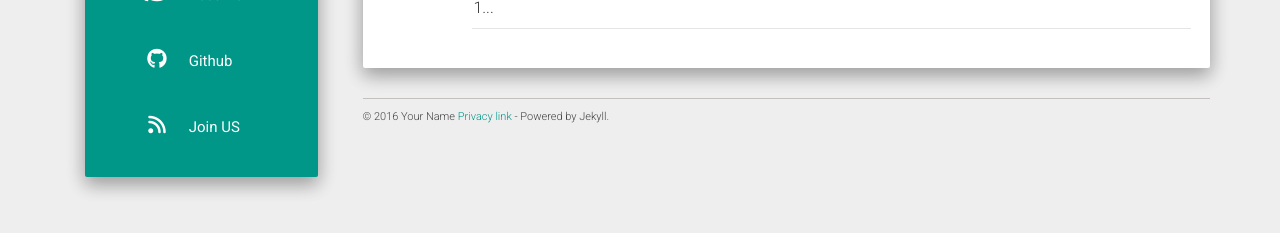
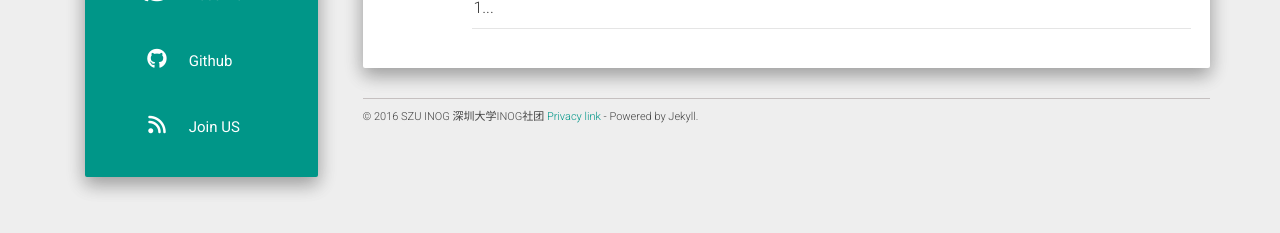
Before and after one commit to CConstance/szuinog.github.io, a Jekyll site: the page built from index.html, in a window 1280 px wide. Shown: the part 465-698 px from the top of the page. Built offline with Jekyll 4.4.1, drawn with Linux system fonts in a browser that asks for light colours; nearby versions of some CDN libraries; the list of posts is cut into pages by our own code.

Commit message:
fix footer

```diff
--- a/_includes/footer.html
+++ b/_includes/footer.html
@@ -1,5 +1,5 @@
 <footer>
-  © 2016 Your Name <a href="#">Privacy link</a> - Powered by Jekyll.
+  © 2016 SZU INOG 深圳大学INOG社团 <a href="#">Privacy link</a> - Powered by Jekyll.
 </footer>
 <div align="center">
   <script async src="https://pagead2.googlesyndication.com/pagead/js/adsbygoogle.js"></script>
```
